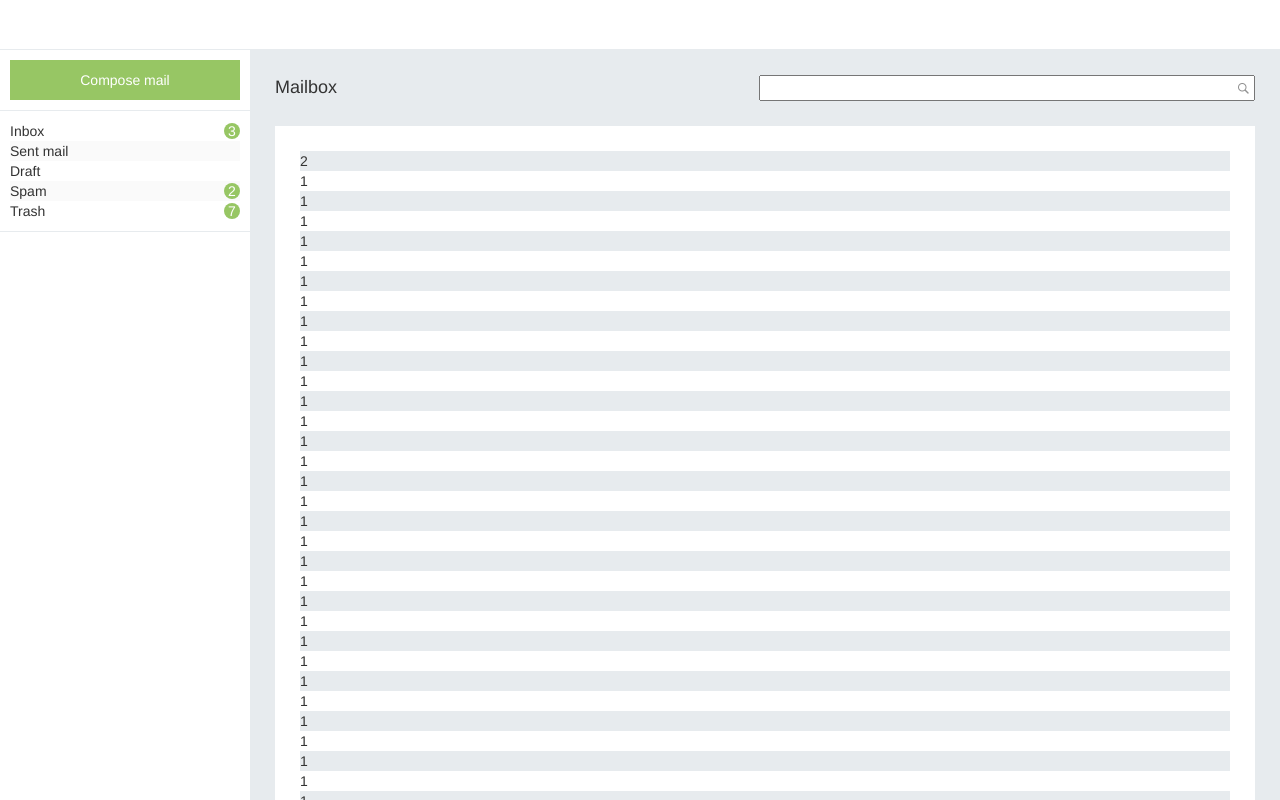
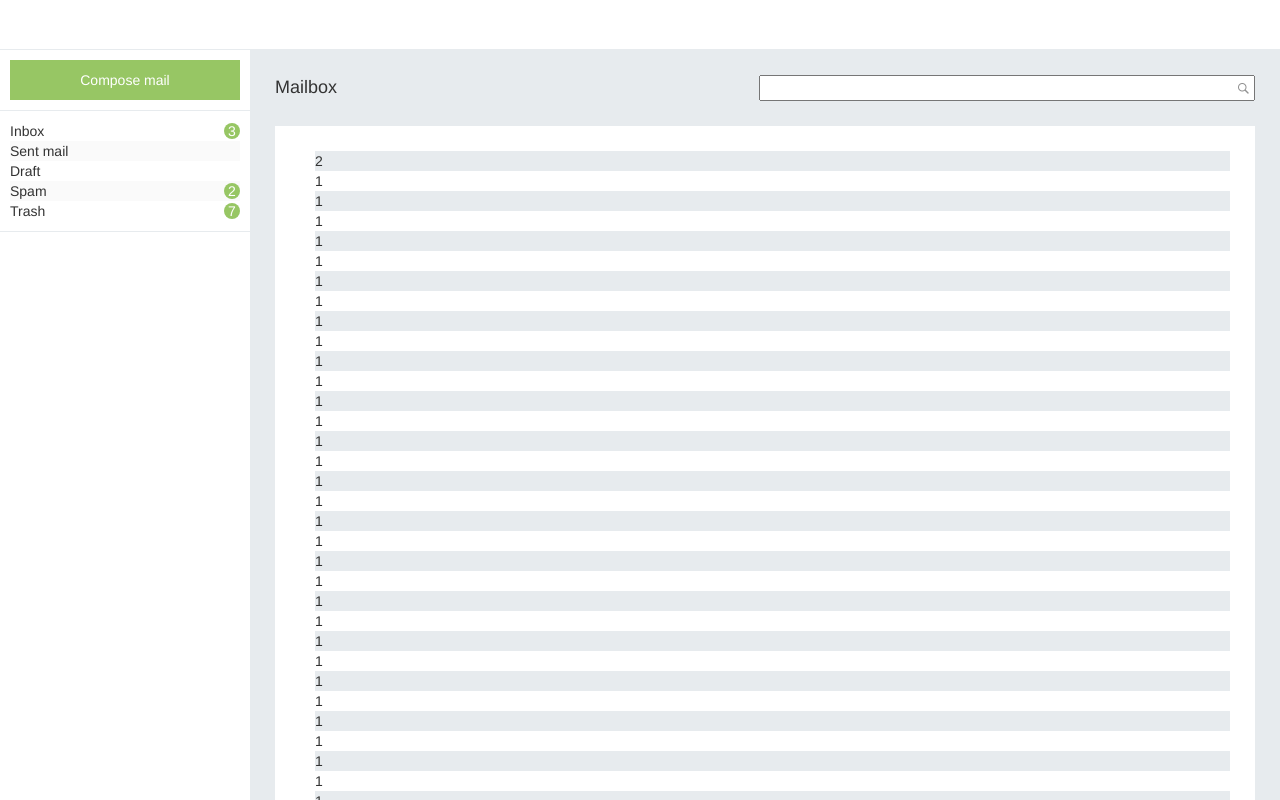
Before and after one commit to SergeyVeselov/admin-email, a website: page index.html in a window 1280 px wide. Shown: the top 800 px of the page. Drawn offline with nearby package versions, Linux system fonts and the light colour scheme; files that its build step writes are made by us from their sources.

Commit message:
Common paddings for search-block and mail-list

```diff
--- a/index.html
+++ b/index.html
@@ -17,15 +17,22 @@
         </div>
         <div class="folders with-bottom-border">
             <ul>
-                <li>Inbox<div class="circle">3</div></li>
+                <li>Inbox
+                    <div class="circle">3</div>
+                </li>
                 <li>Sent mail</li>
                 <li>Draft</li>
-                <li>Spam<div class="circle">2</div></li>
-                <li>Trash<div class="circle">7</div></li>
+                <li>Spam
+                    <div class="circle">2</div>
+                </li>
+                <li>Trash
+                    <div class="circle">7</div>
+                </li>
             </ul>
         </div>
     </div>
     <div class="mailbox-container">
+        <div class="mailbox">
             <div class="search-block">
                 <div class="mailbox-caption">Mailbox</div>
                 <form name="search" class="search">
@@ -105,5 +112,6 @@
             </div>
         </div>
     </div>
+</div>
 </body>
 </html>
--- a/sass/index.scss
+++ b/sass/index.scss
@@ -35,28 +35,31 @@ $light-green: #97C664;
 .search-block {
   background-color: $dark-background;
   padding-top: $default-padding;
+  padding-bottom: $default-padding;
 }
 
 .mail-list {
   background-color: $dark-background;
-  padding: $default-padding;
 }
 
 .mailbox {
+  padding-left: $default-padding;
+  padding-right: $default-padding;
   background-color: $dark-background;
 }
 
 .mailbox-caption {
-  padding-left: $default-padding;
   display: inline-block;
   font-size: large;
+
 }
 
 .mail-list ul {
   margin-bottom: 0;
   list-style-type: none;
   background-color: $light-background;
-  padding: $default-padding;
+  padding-top: $default-padding;
+  padding-right: $default-padding;
   :nth-child(odd) {
     background-color: $dark-background;
   }
```
Lines whose indentation alone changed are shown as unchanged.
